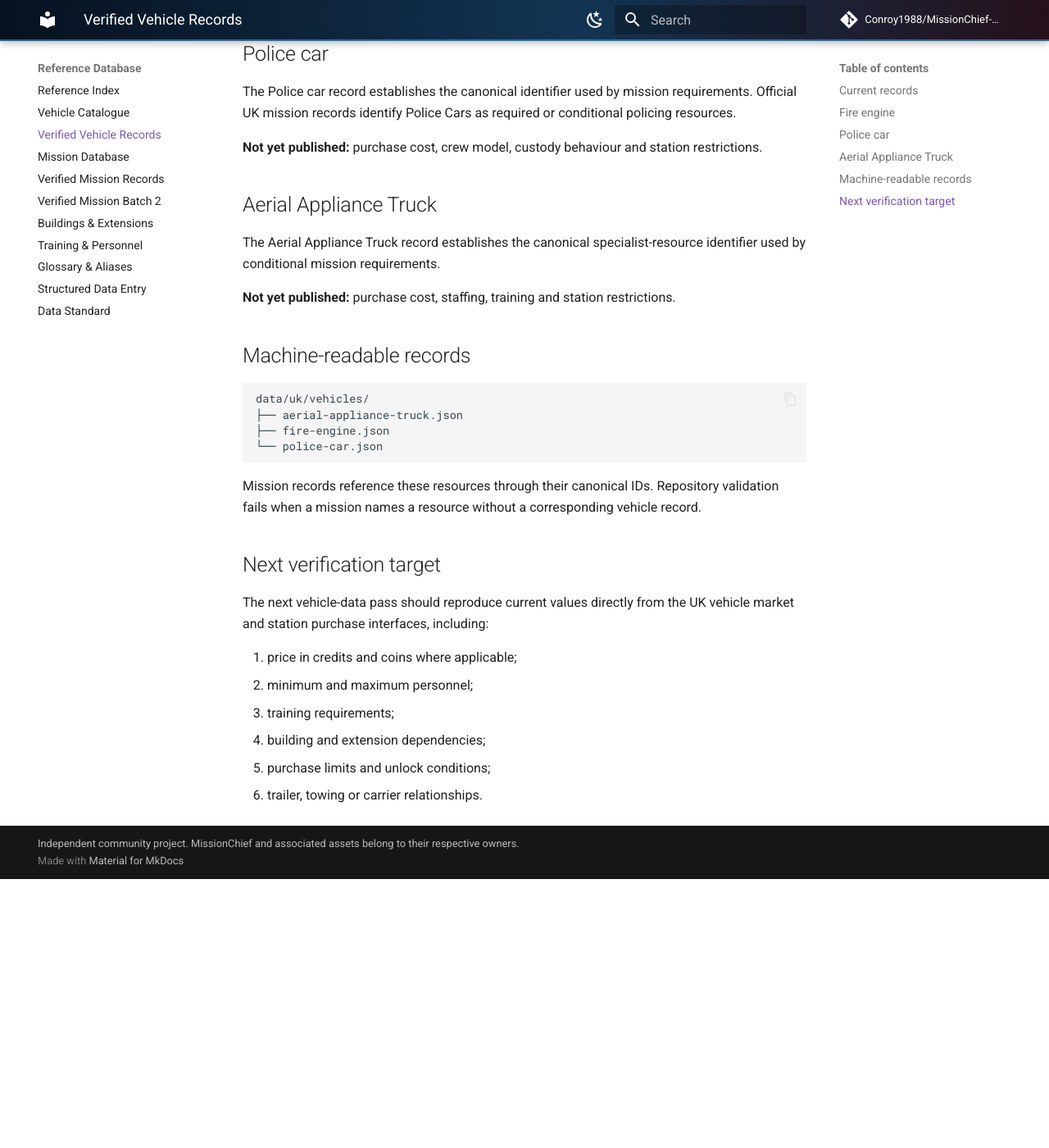
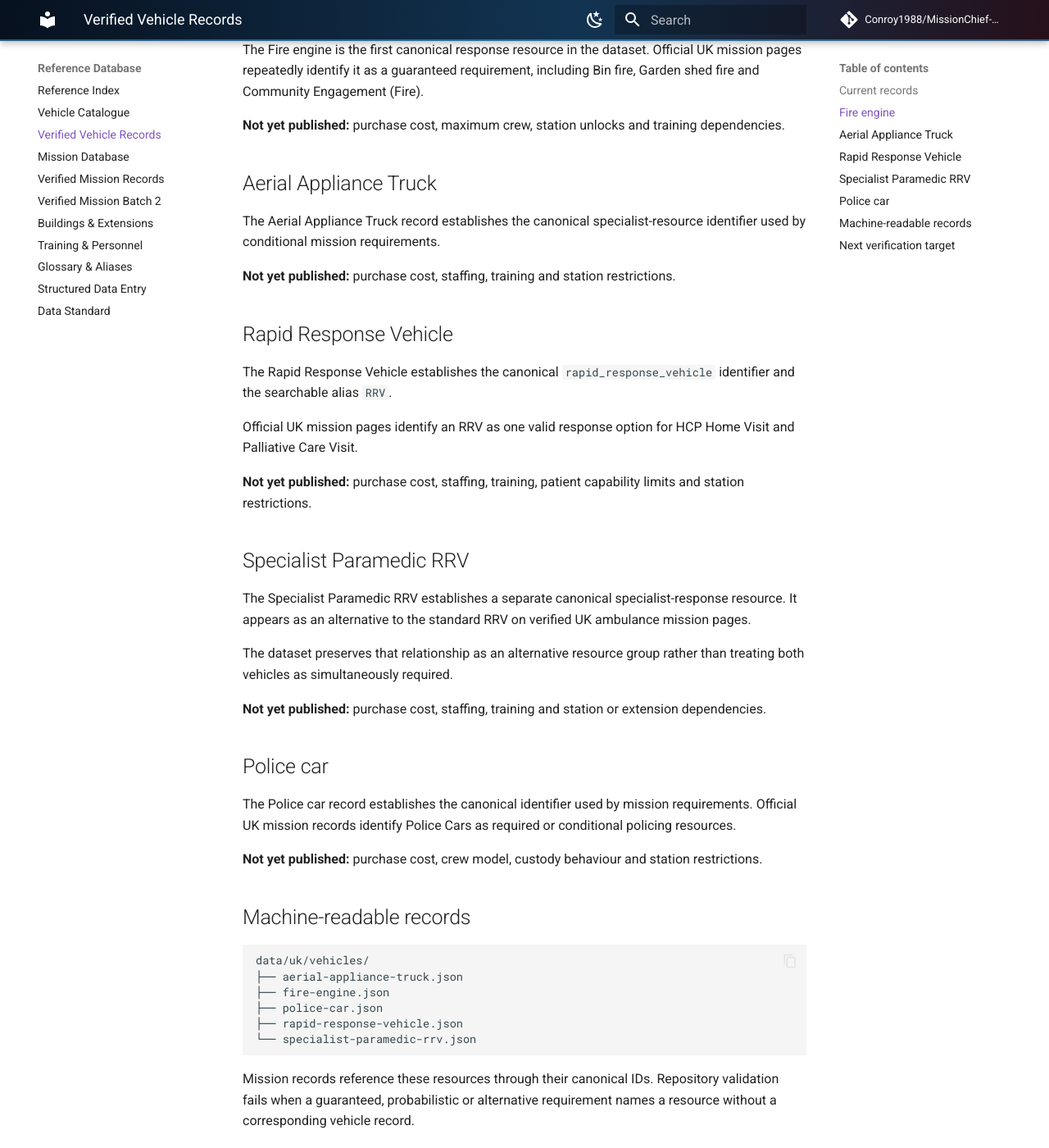
Before and after one commit to Conroy1988/MissionChief-UK, an MkDocs documentation site: the page built from docs/reference/verified-vehicle-records.md, in a window 1280 px wide and 1400 px high, scrolled down 1020 px. Shown: the whole window at 82% size. Built offline with MkDocs 1.6.1 and Material for MkDocs 9.7.7, drawn with Linux system fonts in a browser that asks for light colours; comment, search, counter and statistics services are not loaded; before the commit the page ends 2092 px from its top, so only the background shows below that; some of the changed text lies outside the part shown.

Commit message:
Expand verified vehicle catalogue into Ambulance

````diff
--- a/docs/reference/verified-vehicle-records.md
+++ b/docs/reference/verified-vehicle-records.md
@@ -12,8 +12,10 @@ Each record currently verifies only the vehicle name, service classification and
 | Canonical ID | UK game name | Service | Category | Evidence status |
 |---|---|---|---|---|
 | `fire_engine` | Fire engine | Fire and Rescue | Response | Verified 22 July 2026 |
+| `aerial_appliance_truck` | Aerial Appliance Truck | Fire and Rescue | Specialist | Verified 22 July 2026 |
+| `rapid_response_vehicle` | Rapid Response Vehicle | Ambulance | Response | Verified 22 July 2026 |
+| `specialist_paramedic_rrv` | Specialist Paramedic RRV | Ambulance | Specialist response | Verified 22 July 2026 |
 | `police_car` | Police car | Police | Response | Verified 22 July 2026 |
-| `aerial_appliance_truck` | Aerial Appliance Truck | Fire and Rescue | Specialist | Verified 22 July 2026 |
 
 ## Fire engine
 
@@ -21,17 +23,33 @@ The Fire engine is the first canonical response resource in the dataset. Officia
 
 **Not yet published:** purchase cost, maximum crew, station unlocks and training dependencies.
 
+## Aerial Appliance Truck
+
+The Aerial Appliance Truck record establishes the canonical specialist-resource identifier used by conditional mission requirements.
+
+**Not yet published:** purchase cost, staffing, training and station restrictions.
+
+## Rapid Response Vehicle
+
+The Rapid Response Vehicle establishes the canonical `rapid_response_vehicle` identifier and the searchable alias `RRV`.
+
+Official UK mission pages identify an RRV as one valid response option for HCP Home Visit and Palliative Care Visit.
+
+**Not yet published:** purchase cost, staffing, training, patient capability limits and station restrictions.
+
+## Specialist Paramedic RRV
+
+The Specialist Paramedic RRV establishes a separate canonical specialist-response resource. It appears as an alternative to the standard RRV on verified UK ambulance mission pages.
+
+The dataset preserves that relationship as an alternative resource group rather than treating both vehicles as simultaneously required.
+
+**Not yet published:** purchase cost, staffing, training and station or extension dependencies.
+
 ## Police car
 
 The Police car record establishes the canonical identifier used by mission requirements. Official UK mission records identify Police Cars as required or conditional policing resources.
 
 **Not yet published:** purchase cost, crew model, custody behaviour and station restrictions.
-
-## Aerial Appliance Truck
-
-The Aerial Appliance Truck record establishes the canonical specialist-resource identifier used by conditional mission requirements.
-
-**Not yet published:** purchase cost, staffing, training and station restrictions.
 
 ## Machine-readable records
 
@@ -39,10 +57,12 @@ The Aerial Appliance Truck record establishes the canonical specialist-resource
 data/uk/vehicles/
 ├── aerial-appliance-truck.json
 ├── fire-engine.json
-└── police-car.json
+├── police-car.json
+├── rapid-response-vehicle.json
+└── specialist-paramedic-rrv.json
 ```
 
-Mission records reference these resources through their canonical IDs. Repository validation fails when a mission names a resource without a corresponding vehicle record.
+Mission records reference these resources through their canonical IDs. Repository validation fails when a guaranteed, probabilistic or alternative requirement names a resource without a corresponding vehicle record.
 
 ## Next verification target
 
@@ -53,4 +73,5 @@ The next vehicle-data pass should reproduce current values directly from the UK
 3. training requirements;
 4. building and extension dependencies;
 5. purchase limits and unlock conditions;
-6. trailer, towing or carrier relationships.
+6. trailer, towing or carrier relationships;
+7. patient, prisoner and transport capabilities.
````
Also changed, not shown: other parts of docs/reference/verified-vehicle-records.md (+2 -2 lines).
